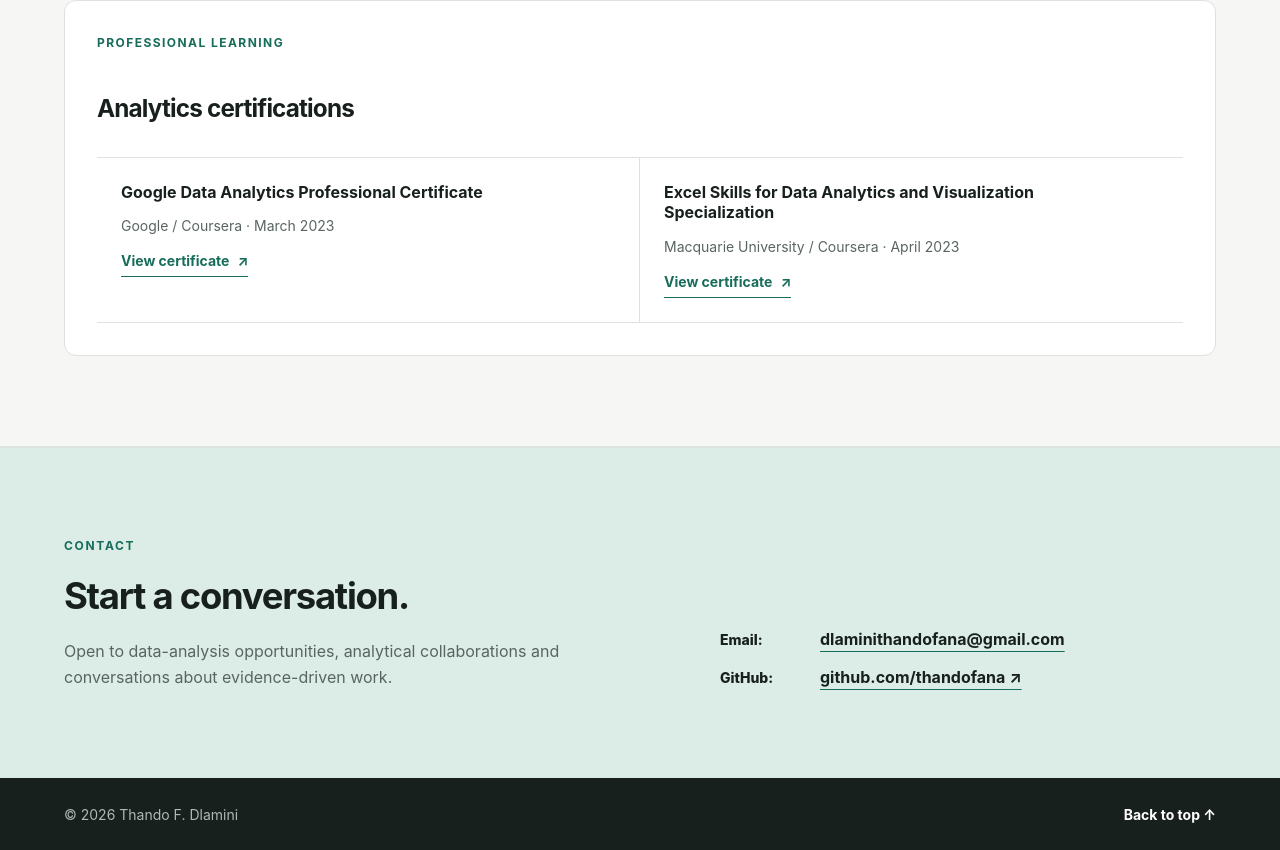
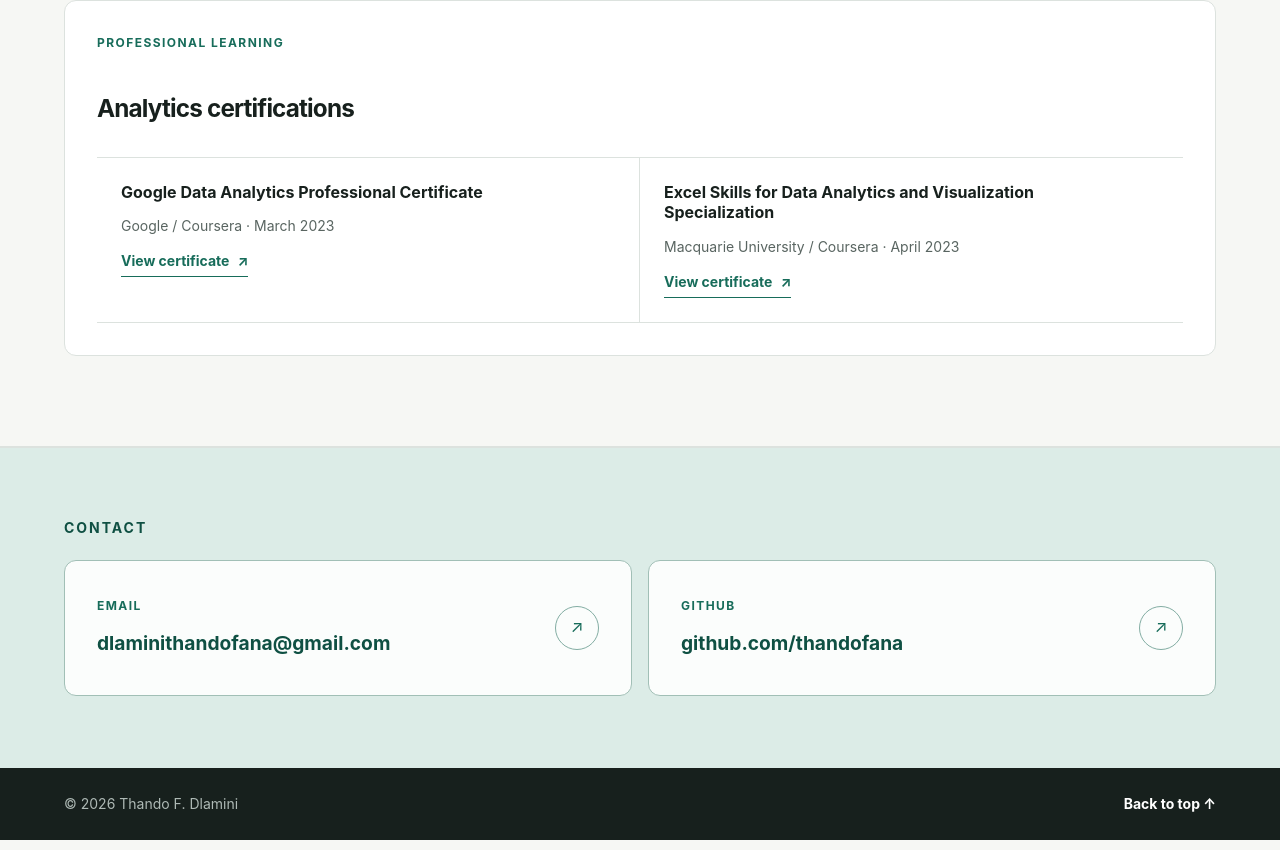
Before and after one commit to thandofana/thandofana.github.io, a React (Vite) app: page / in a window 1280 px wide. Shown: the part 5633-6483 px from the top of the page. Built offline with nearby package versions, Linux system fonts and the light colour scheme.

Commit message:
Redesign contact section

```diff
--- a/scripts/qa-render.mjs
+++ b/scripts/qa-render.mjs
@@ -152,6 +152,11 @@ try {
     html.includes('href="https://github.com/thandofana"'),
     'The verified GitHub profile must render as a contact link.',
   )
+  assert.ok(!html.includes('Start a conversation.'), 'The old contact headline must not render.')
+  assert.ok(
+    !html.includes('Open to data-analysis opportunities'),
+    'The old contact description must not render.',
+  )
   assert.ok(!html.includes('href="tel:'), 'Phone numbers must not render on the public homepage.')
   assert.ok(!html.includes('LinkedIn'), 'LinkedIn must remain hidden until its URL is provided.')
 
--- a/src/pages/PortfolioHome.jsx
+++ b/src/pages/PortfolioHome.jsx
@@ -147,42 +147,50 @@ function PortfolioHome() {
         >
           <Container>
             <div className="contact__inner">
-              <div>
-                <p className="eyebrow">Contact</p>
-                <h2 id="contact-title">Start a conversation.</h2>
-                <p className="contact__message">
-                  Open to data-analysis opportunities, analytical collaborations and conversations
-                  about evidence-driven work.
-                </p>
-              </div>
+              <h2 className="contact__title" id="contact-title">
+                Contact
+              </h2>
               <address className="contact__details">
-                <div className="contact__item">
-                  <strong className="contact__label">Email:</strong>
-                  <a href={`mailto:${profile.email}`}>{profile.email}</a>
-                </div>
-                <div className="contact__item">
-                  <strong className="contact__label">GitHub:</strong>
+                <a className="contact-card" href={`mailto:${profile.email}`}>
+                  <span className="contact-card__copy">
+                    <span className="contact-card__label">Email</span>
+                    <span className="contact-card__value">{profile.email}</span>
+                  </span>
+                  <span className="contact-card__arrow" aria-hidden="true">
+                    ↗
+                  </span>
+                </a>
                 <a
+                  className="contact-card"
                   href={profile.github}
                   target="_blank"
                   rel="noreferrer"
                   aria-label="View Thando F. Dlamini on GitHub in a new tab"
                 >
-                    github.com/thandofana <span aria-hidden="true">↗</span>
+                  <span className="contact-card__copy">
+                    <span className="contact-card__label">GitHub</span>
+                    <span className="contact-card__value">github.com/thandofana</span>
+                  </span>
+                  <span className="contact-card__arrow" aria-hidden="true">
+                    ↗
+                  </span>
                 </a>
-                </div>
                 {profile.linkedin && (
-                  <div className="contact__item">
-                    <strong className="contact__label">LinkedIn:</strong>
                   <a
+                    className="contact-card"
                     href={profile.linkedin}
                     target="_blank"
                     rel="noreferrer"
                     aria-label="View Thando F. Dlamini on LinkedIn in a new tab"
                   >
-                      LinkedIn profile <span aria-hidden="true">↗</span>
+                    <span className="contact-card__copy">
+                      <span className="contact-card__label">LinkedIn</span>
+                      <span className="contact-card__value">LinkedIn profile</span>
+                    </span>
+                    <span className="contact-card__arrow" aria-hidden="true">
+                      ↗
+                    </span>
                   </a>
-                  </div>
                 )}
               </address>
             </div>
--- a/src/styles/global.css
+++ b/src/styles/global.css
@@ -1850,60 +1850,96 @@ p {
 }
 
 .contact {
-  padding-block: clamp(3.5rem, 7vw, 5.5rem);
+  padding-block: clamp(3rem, 6vw, 4.5rem);
   border-top: 1px solid var(--color-border);
   background: var(--color-accent-soft);
 }
 
 .contact__inner {
-  display: flex;
-  align-items: flex-end;
-  justify-content: space-between;
-  gap: clamp(2rem, 7vw, 6rem);
-}
-
-.contact__inner h2 {
-  font-size: var(--text-2xl);
-}
-
-.contact__message {
-  max-width: 52ch;
-  margin-top: var(--space-5);
+  display: grid;
+  gap: var(--space-6);
+}
+
+.contact__title {
+  color: var(--color-accent-strong);
+  font-size: var(--text-sm);
+  font-weight: 750;
+  letter-spacing: 0.14em;
+  text-transform: uppercase;
 }
 
 .contact__details {
   display: grid;
-  min-width: min(100%, 31rem);
+  grid-template-columns: repeat(2, minmax(0, 1fr));
+  gap: var(--space-4);
+  font-style: normal;
+}
+
+.contact-card {
+  display: grid;
+  min-width: 0;
+  min-height: 8.5rem;
+  align-items: center;
+  gap: var(--space-6);
+  grid-template-columns: minmax(0, 1fr) auto;
+  padding: clamp(1.25rem, 3vw, 2rem);
+  border: 1px solid color-mix(in srgb, var(--color-accent) 30%, var(--color-border));
+  border-radius: var(--radius-md);
+  color: var(--color-accent-strong);
+  background: color-mix(in srgb, var(--color-surface) 88%, transparent);
+  text-decoration: none;
+  transition:
+    border-color 180ms ease,
+    background-color 180ms ease,
+    transform 180ms ease;
+}
+
+.contact-card__copy {
+  display: grid;
+  min-width: 0;
   gap: var(--space-3);
-  color: var(--color-text-muted);
-  font-style: normal;
-}
-
-.contact__item {
-  display: grid;
-  align-items: baseline;
-  gap: var(--space-5);
-  grid-template-columns: 5rem minmax(0, 1fr);
-}
-
-.contact__label {
-  color: var(--color-text);
-  font-size: var(--text-sm);
-  font-style: normal;
-  font-weight: 800;
-}
-
-.contact__details a {
-  color: var(--color-text);
-  font-weight: 700;
+}
+
+.contact-card__label {
+  color: var(--color-accent);
+  font-size: var(--text-xs);
+  font-weight: 750;
+  letter-spacing: 0.12em;
+  text-transform: uppercase;
+}
+
+.contact-card__value {
+  color: var(--color-accent-strong);
+  font-size: clamp(1rem, 2vw, 1.2rem);
+  font-weight: 650;
   overflow-wrap: anywhere;
-  text-decoration-color: var(--color-accent);
-  text-decoration-thickness: 1px;
-  text-underline-offset: 0.35rem;
-}
-
-.contact__details a:hover {
-  color: var(--color-accent-strong);
+}
+
+.contact-card__arrow {
+  display: grid;
+  width: 2.75rem;
+  height: 2.75rem;
+  place-items: center;
+  border: 1px solid color-mix(in srgb, var(--color-accent) 45%, var(--color-border));
+  border-radius: 50%;
+  color: var(--color-accent);
+  font-size: 1.05rem;
+  transition:
+    color 180ms ease,
+    background-color 180ms ease,
+    transform 180ms ease;
+}
+
+.contact-card:hover {
+  border-color: var(--color-accent);
+  background: var(--color-surface);
+  transform: translateY(-2px);
+}
+
+.contact-card:hover .contact-card__arrow {
+  color: var(--color-surface);
+  background: var(--color-accent);
+  transform: translate(2px, -2px);
 }
 
 .site-footer {
@@ -2049,13 +2085,8 @@ p {
     grid-column: auto;
   }
 
-  .contact__inner {
-    align-items: flex-start;
-    flex-direction: column;
-  }
-
   .contact__details {
-    justify-content: flex-start;
+    grid-template-columns: 1fr;
   }
 
   .project-hero__topline {
```
Lines whose indentation alone changed are shown as unchanged.
